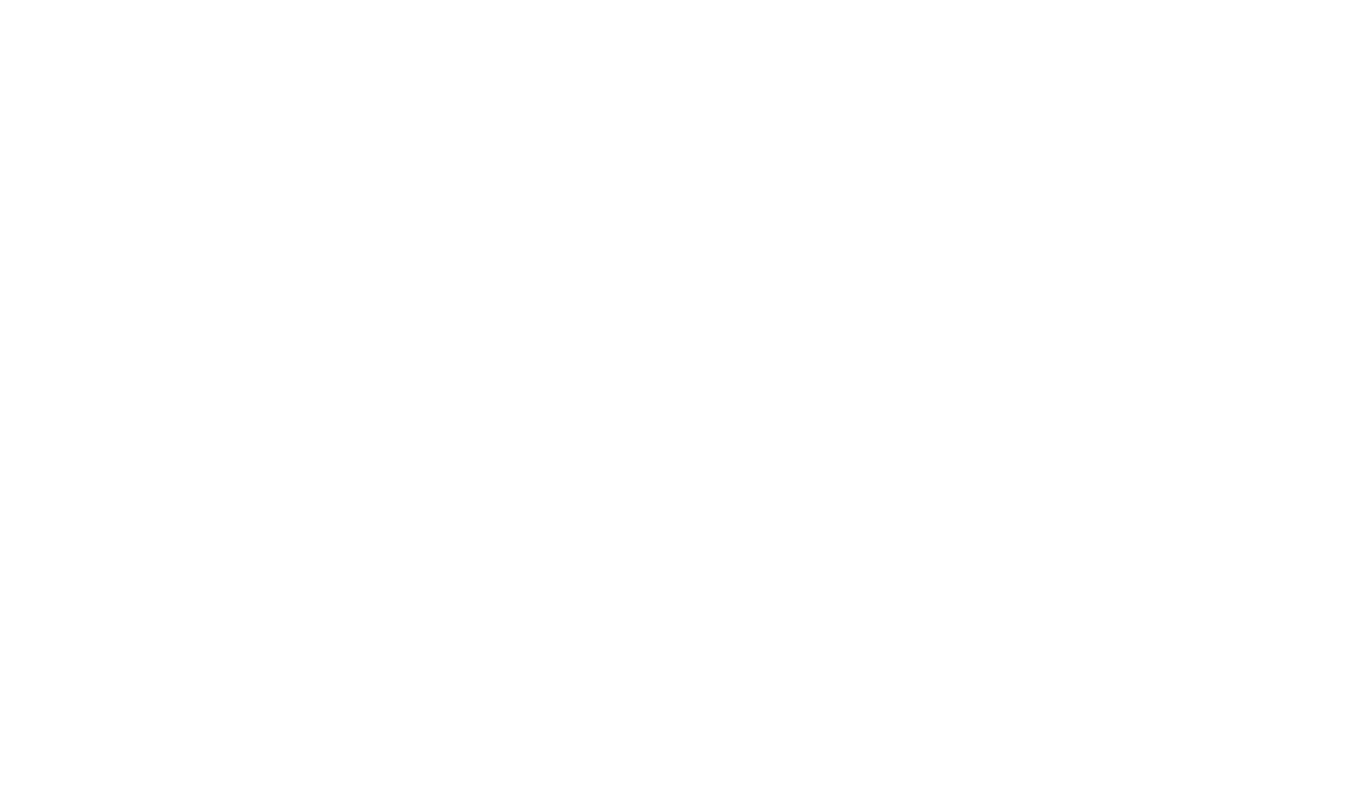
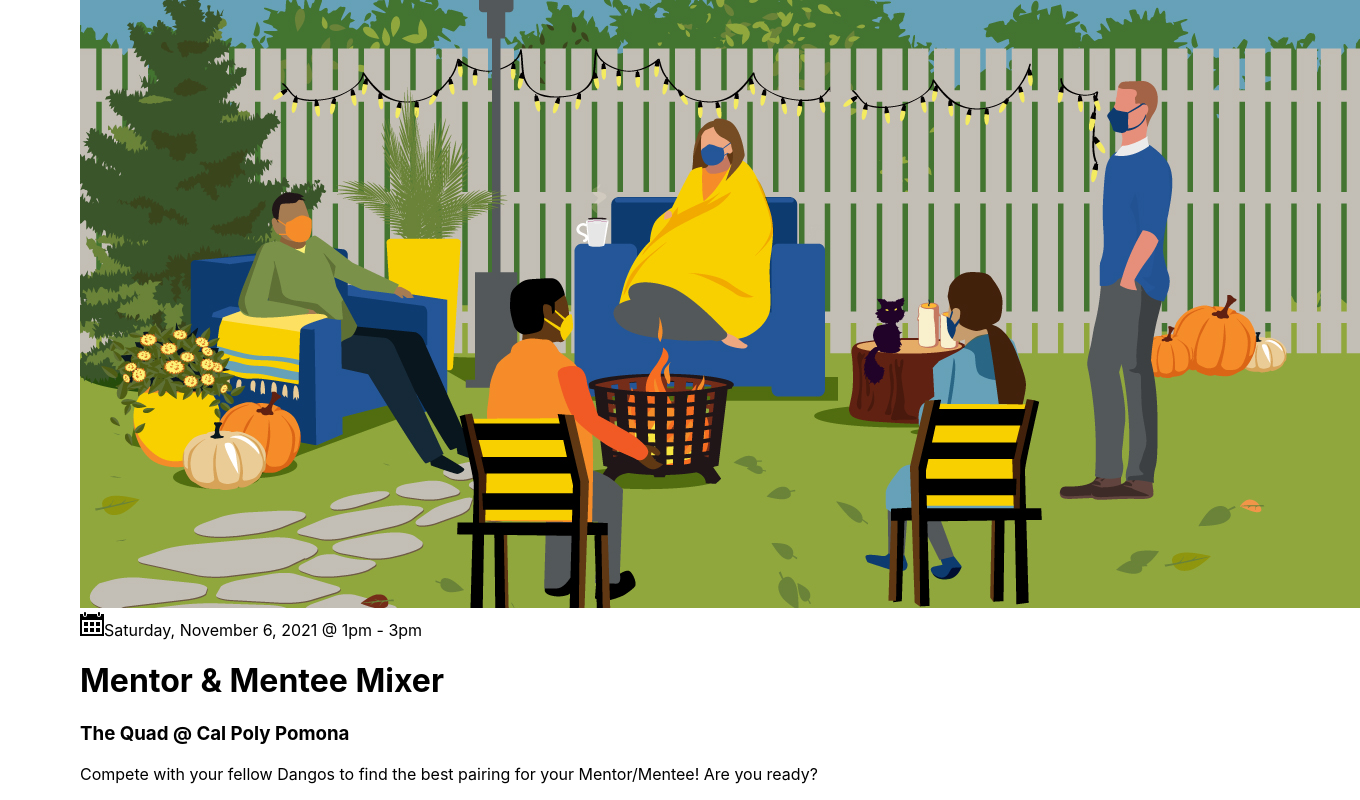
Before and after one commit to Daarrik/cra-playground, a React (Create React App) app: page / in a window 1280 px wide. Shown: the part 237-1037 px from the top of the page, 1360 px wide, since content can reach past the window. Before the commit the page ends 800 px from the top, so only its background shows below. Built offline with nearby package versions, Linux system fonts and the light colour scheme.

Commit message:
card start

```diff
--- /dev/null
+++ b/src/components/card/Card.js
@@ -0,0 +1,19 @@
+import pic from "../../assets/images/pic.jpg";
+import { ReactComponent as Calendar } from "../../assets/svgs/calendar.svg";
+
+const Card = ({ event, desc, date, time, loc }) => {
+  return (
+    <div>
+      <img src={pic} alt={"asdf"} />
+      <span>
+        <Calendar />
+        {`${date} @ ${time}`}
+      </span>
+      <h1>{event}</h1>
+      <h3>{loc}</h3>
+      <p>{desc}</p>
+    </div>
+  );
+};
+
+export default Card;
--- a/src/screens/Home.js
+++ b/src/screens/Home.js
@@ -1,4 +1,5 @@
 import { useState, useEffect } from "react";
+import Card from "../components/card/Card";
 
 const Home = () => {
   const [ping, setPing] = useState(false);
@@ -13,7 +14,20 @@ const Home = () => {
     return () => clearTimeout(interval);
   }, [ping]);
 
-  return <div className="home-screen">Home</div>;
+  return (
+    <div className="home-screen">
+      home
+      <Card
+        event={"Mentor & Mentee Mixer"}
+        desc={
+          "Compete with your fellow Dangos to find the best pairing for your Mentor/Mentee! Are you ready?"
+        }
+        date={"Saturday, November 6, 2021"}
+        time={"1pm - 3pm"}
+        loc={"The Quad @ Cal Poly Pomona"}
+      />
+    </div>
+  );
 };
 
 export default Home;
```
Also changed, not shown: src/assets/images/pic.jpg (added), src/assets/svgs/calendar.svg (added), src/components/card/Card.css (added).
